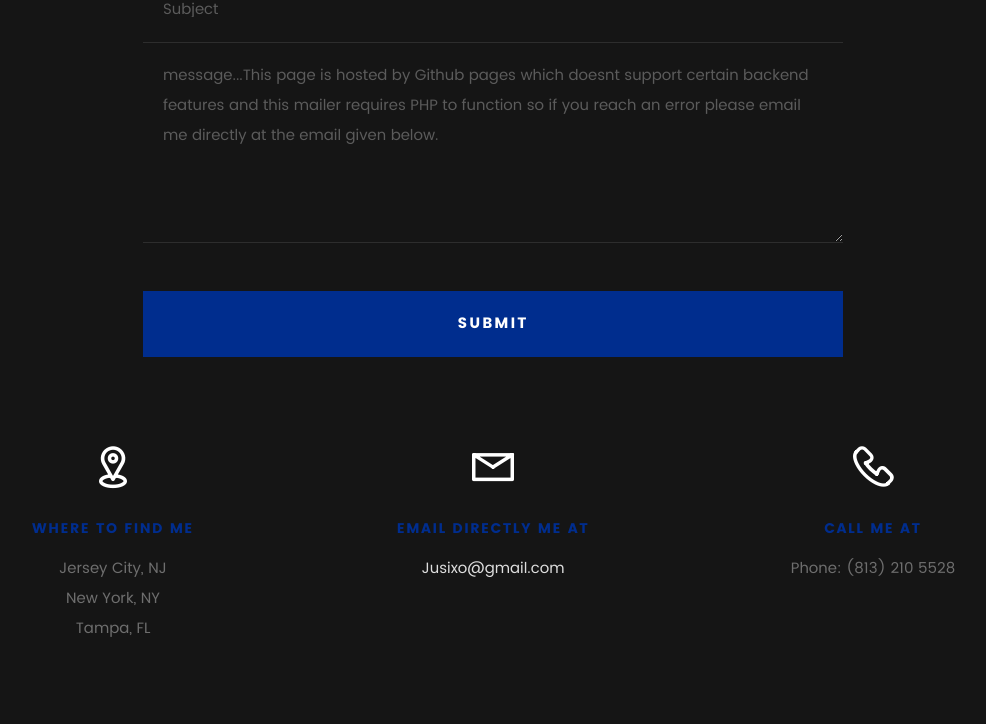
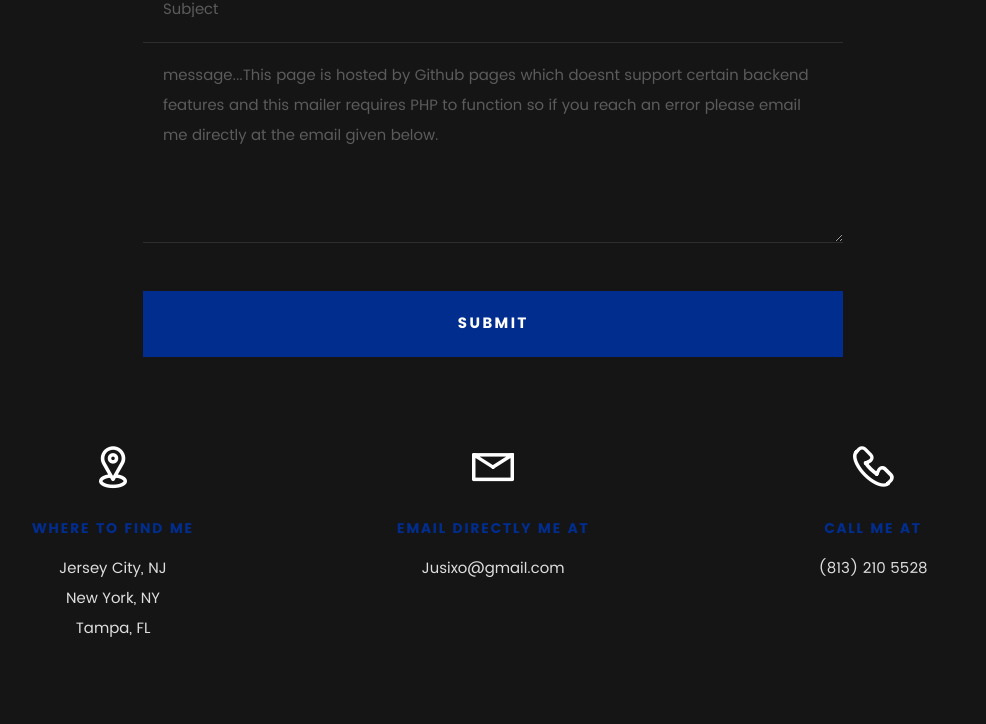
Before and after one commit to Jusixo/jusixo.github.io, a plain HTML site: page index.html in a window 1280 px wide. Shown: the part 4601-5325 px from the top of the page, without its empty margins (147-1133 px from the left). Drawn offline with Linux system fonts and the light colour scheme; files whose address does not match are found by name.

Commit message:
making site look more appealinng

```diff
--- a/index.html
+++ b/index.html
@@ -584,9 +584,9 @@
    			<h5>Where to find me</h5>
 
    			<p>
-          Jersey City, NJ<br>
-          New York, NY<br>
-          Tampa, FL
+          <a href="https://www.google.com/maps/place/Jersey+City,+NJ/@40.7152233,-74.1387708,12z/data=!3m1!4b1!4m5!3m4!1s0x89c250d225bfafdd:0x249f013a2cd25d9!8m2!3d40.7281575!4d-74.0776417">Jersey City, NJ</a><br>
+          <a href="https://www.google.com/maps/place/New+York,+NY/@40.6971494,-74.2598649,10z/data=!3m1!4b1!4m5!3m4!1s0x89c24fa5d33f083b:0xc80b8f06e177fe62!8m2!3d40.7127753!4d-74.0059728">New York, NY</a><br>
+          <a href="https://www.google.com/maps/place/Tampa,+FL/@27.9944116,-82.5943658,11z/data=!3m1!4b1!4m5!3m4!1s0x88c2b782b3b9d1e1:0xa75f1389af96b463!8m2!3d27.950575!4d-82.4571776">Tampa, FL</a>
         </p>
 
    		</div>
@@ -614,7 +614,7 @@
    			<h5>Call Me At</h5>
 
    			<p>
-          Phone: (813) 210 5528<br>
+          <a href="tel:813-210-5528">(813) 210 5528</a><br>
 			  </p>
 
    		</div>
@@ -645,8 +645,8 @@
 	      	<div class="copyright">
 		        	<span>© Justin Valentin Portfolio 2017</span>
 		        	<span>Built at The Iron Yard</span>
-		         </div>
-	      	</div>
+		       </div>
+	      </div>
 
 	      	<div id="go-top">
 		         <a class="smoothscroll" title="Back to Top" href="#top"><i class="fa fa-long-arrow-up"></i></a>
```
